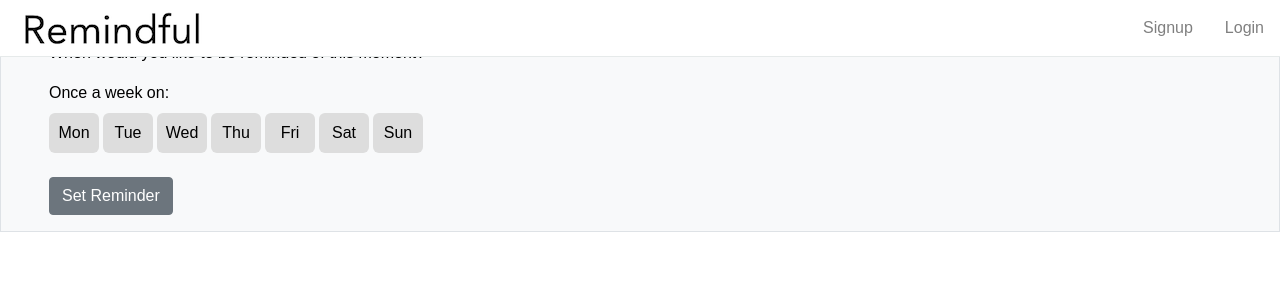
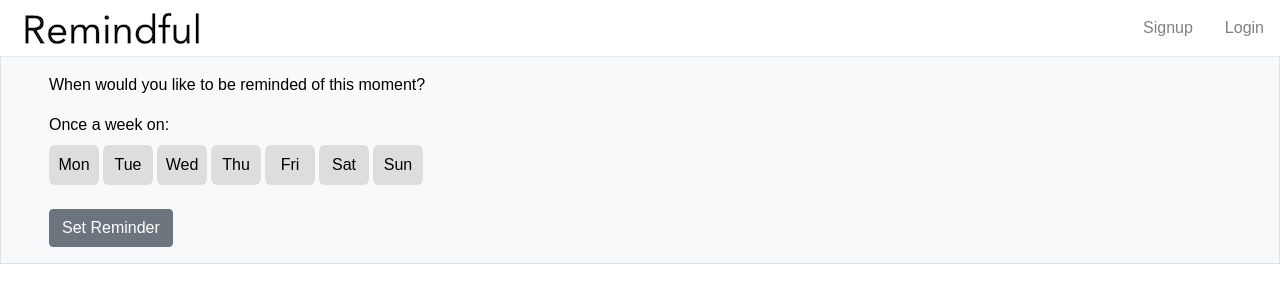
Before and after one commit to projectremindful/remindful, a React (Create React App) app in the folder client/: page /reminder/1 in a window 1280 px wide. Shown: the top 302 px of the page. Built offline with nearby package versions, Linux system fonts and the light colour scheme.

Commit message:
fixed reminder styling issue

```diff
--- a/client/src/components/pages/Reminder.jsx
+++ b/client/src/components/pages/Reminder.jsx
@@ -33,7 +33,7 @@ export default class Reminder extends Component {
   render() {
     console.log(JSON.stringify(this.state.reminderDate));
     return (
-      <div className="reminderContainer col py-3 px-lg-5 border bg-light">
+      <div className="reminderContainer col py-3 px-lg-5 pt-5 border bg-light">
       <img id="reminderImg" src={this.props.imgUrl} alt="" />
       <p>When would you like to be reminded of this moment?</p>
         {/* <Form onSubmit={this.scheduleReminder.bind(this)}>> */}
```
